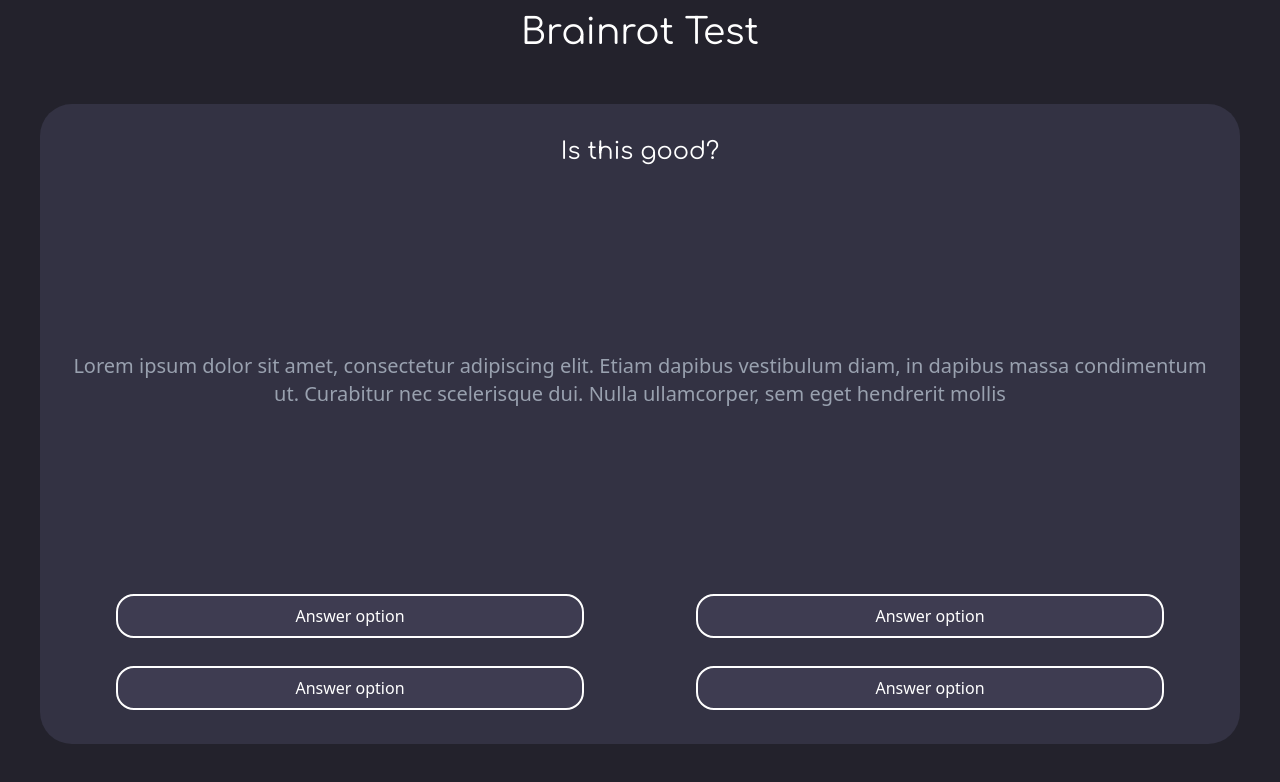
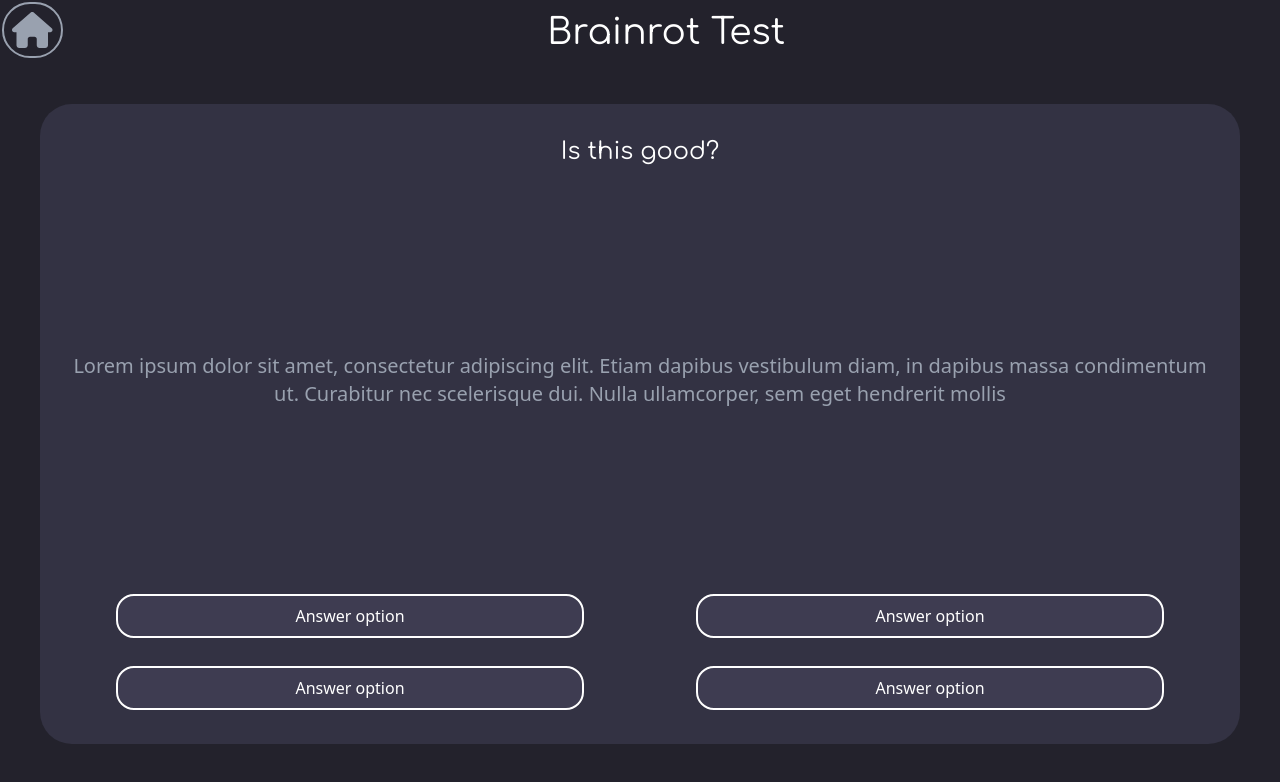
Before and after one commit to lZh1r/quiz-app, a React (Vite) app: page /0 in a window 1280 px wide. Shown: the top 782 px of the page. Built offline with nearby package versions, Linux system fonts and the light colour scheme.

Commit message:
Font Awesome

```diff
--- a/package.json
+++ b/package.json
@@ -10,6 +10,11 @@
     "preview": "vite preview"
   },
   "dependencies": {
+    "@fortawesome/fontawesome-svg-core": "^6.7.2",
+    "@fortawesome/free-brands-svg-icons": "^6.7.2",
+    "@fortawesome/free-regular-svg-icons": "^6.7.2",
+    "@fortawesome/free-solid-svg-icons": "^6.7.2",
+    "@fortawesome/react-fontawesome": "^0.2.2",
     "@tailwindcss/vite": "^4.0.17",
     "react": "^19.0.0",
     "react-dom": "^19.0.0",
--- a/src/pages/QuizPage.tsx
+++ b/src/pages/QuizPage.tsx
@@ -1,9 +1,13 @@
 import QuestionCard from "../elements/QuestionCard.tsx";
+import {FontAwesomeIcon} from "@fortawesome/react-fontawesome";
+import {faHouse} from "@fortawesome/free-solid-svg-icons";
 
 export default function QuizPage({quizName}: {quizName: string}) {
 
     return (
         <div>
+            <FontAwesomeIcon icon={faHouse} className="text-4xl text-gray-400 outline-solid outline-2 outline-gray-400 rounded-4xl p-2
+            cursor-pointer hover:outline-white hover:text-white float-left m-1" />
             <h1 className="font-primary text-4xl text-white text-center p-3">{quizName}</h1>
             <QuestionCard/>
         </div>
```
Also changed, not shown: 1 other file (tests, documents, lock files or other folders).
